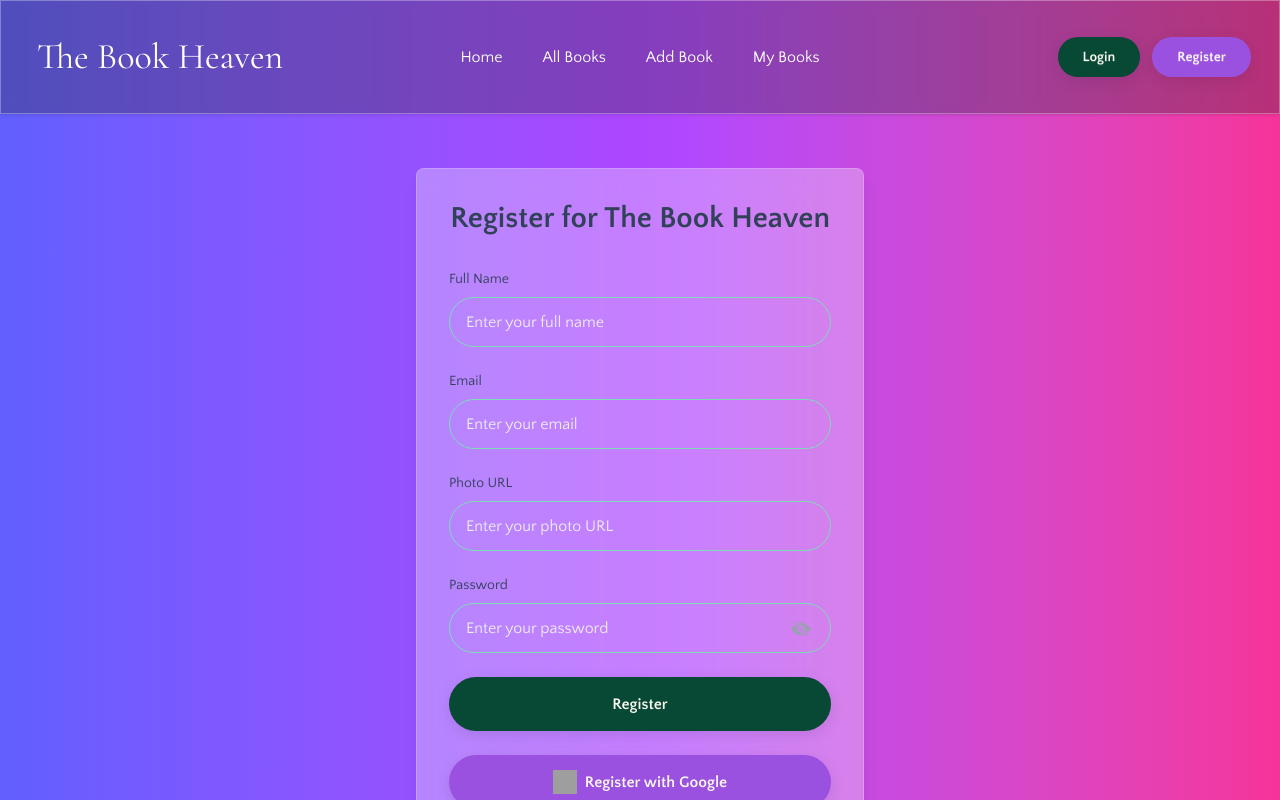
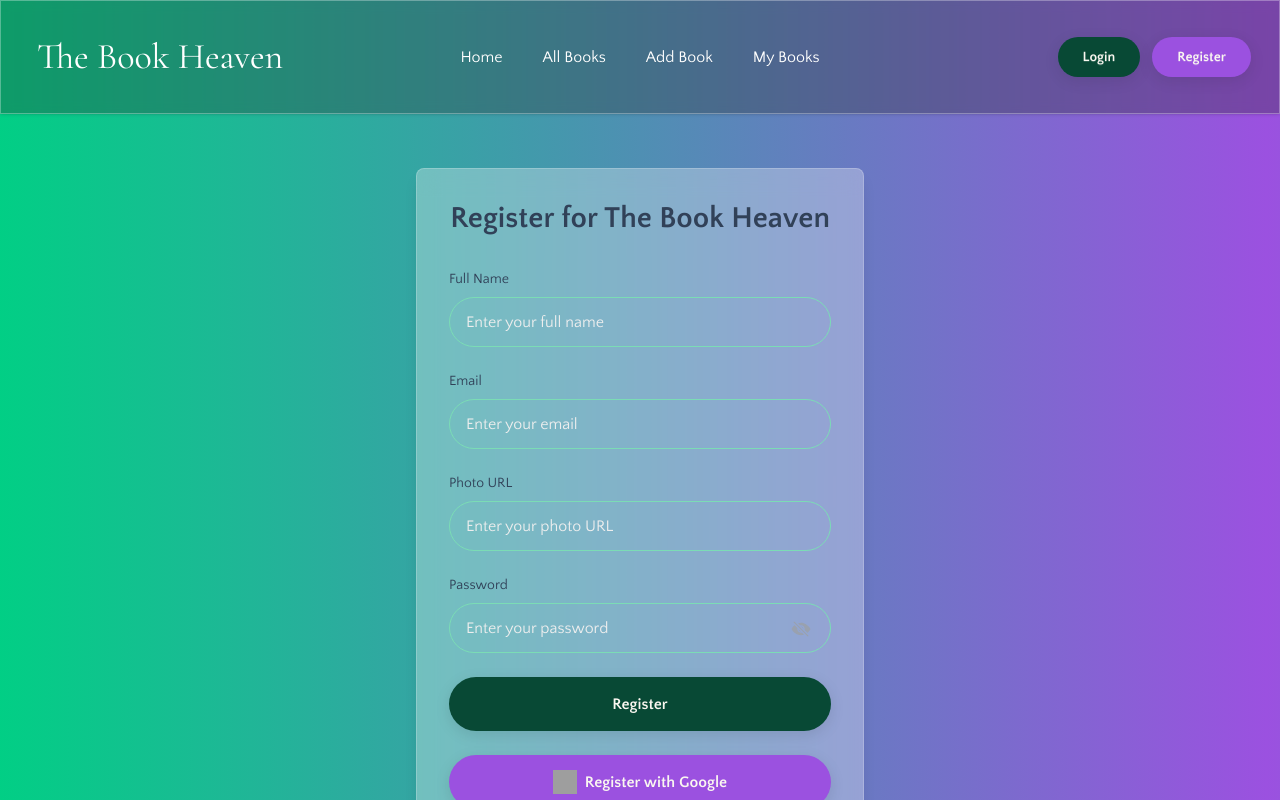
Before and after one commit to abd-005/Book-Library-Client, a React (Vite) app: page /auth/register in a window 1280 px wide. Shown: the top 800 px of the page. Built offline with nearby package versions, Linux system fonts and the light colour scheme; no server answers; grey boxes are pictures that could not be loaded; a web font is replaced by a local one.

Commit message:
Issues Resolved

```diff
--- a/package.json
+++ b/package.json
@@ -12,6 +12,7 @@
   "dependencies": {
     "@tailwindcss/vite": "^4.1.17",
     "axios": "^1.13.2",
+    "date-fns": "^4.1.0",
     "firebase": "^12.5.0",
     "lucide-react": "^0.553.0",
     "react": "^19.2.0",
@@ -22,6 +23,7 @@
     "react-router": "^7.9.5",
     "react-spinners": "^0.17.0",
     "react-toastify": "^11.0.5",
+    "react-tooltip": "^5.30.0",
     "sweetalert2": "^11.26.3",
     "tailwindcss": "^4.1.17"
   },
--- a/src/Pages/Auth/Registration.jsx
+++ b/src/Pages/Auth/Registration.jsx
@@ -121,7 +121,7 @@ const Registration = () => {
   };
 
   return (
-    <div className="dark:gradient-animated bg-gradient-to-r from-indigo-500 via-purple-500 to-pink-500  min-h-screen pt-42 pb-12">
+    <div className="gradient-animated  min-h-screen pt-42 pb-12">
       <MyContainer>
         <div className="max-w-md mx-auto bg-white/30 backdrop-blur-md rounded-lg shadow-lg p-8 border border-white/20">
           <h2 className="text-3xl font-bold text-center text-slate-700 mb-8">
--- a/src/Pages/BookDetails/BookDetails.jsx
+++ b/src/Pages/BookDetails/BookDetails.jsx
@@ -91,7 +91,7 @@ const BookDetails = () => {
           </div>
 
           <div className="flex flex-col justify-center space-y-5 w-full lg:w-1/2">
-            <h1 className="text-3xl md:text-4xl lg:text-5xl font-bold text-gray-800">
+            <h1 className="font-secondary text-4xl font-semibold text-base-100">
               {book?.title}
             </h1>
 
@@ -114,7 +114,7 @@ const BookDetails = () => {
         <hr className="text-cyan-800" />
         <div className="pt-6 pb-6">
           <div className="text-center flex items-center justify-center">
-            <h2 className="font-secondary text-4xl font-semibold">Comments</h2>
+            <h2 className="font-secondary text-4xl font-semibold text-base-100">Comments</h2>
           </div>
           <MyContainer>
             <div className="overflow-x-auto w-10/11 rounded-lg mx-auto">
--- a/src/Pages/Home/Home.jsx
+++ b/src/Pages/Home/Home.jsx
@@ -6,7 +6,7 @@ import About from "../../components/About/About";
 
 const Home = () => {
   return (
-    <div className="bg-gradient-to-r from-indigo-500 via-purple-500 to-pink-500 dark:gradient-animated">
+    <div className="gradient-animated">
       <div>
         <section className="">
           <Banner />
--- a/src/Pages/UpdateBook/UpdateBook.jsx
+++ b/src/Pages/UpdateBook/UpdateBook.jsx
@@ -43,7 +43,7 @@ const UpdateBook = () => {
     <div className="pt-42 pb-12">
       <div className="card bg-base-100/50 w-full max-w-md mx-auto shadow-2xl rounded-2xl ">
         <div className="card-body p-6 relative">
-          <h2 className="text-2xl font-bold text-center mb-6">Update Book</h2>
+          <h2 className="font-secondary text-4xl font-semibold text-base-100 text-center mb-6">Update Book</h2>
           <form onSubmit={handleSubmit} className="space-y-4">
             {/* Name Field */}
             <div>
--- a/src/components/Navbar.jsx
+++ b/src/components/Navbar.jsx
@@ -2,6 +2,7 @@ import { Link, NavLink } from "react-router";
 import { useEffect, useState } from "react";
 import MyContainer from "./MyContainer";
 import useAuth from "../hooks/useAuth";
+import { Tooltip } from "react-tooltip";
 
 
 const NavBar = () => {
@@ -80,6 +81,7 @@ const NavBar = () => {
             >
               <div className="text-2xl pl-2 md:text-4xl text-base-100">
                 <h2 className="font-primary">The Book Heaven</h2>
+
               </div>
             </Link>
           </div>
--- /dev/null
+++ b/src/components/ToolTip/ToolTip.jsx
@@ -0,0 +1,11 @@
+import React from 'react';
+
+const ToolTip = () => {
+    return (
+        <div>
+
+        </div>
+    );
+};
+
+export default ToolTip;
--- a/src/layout/MainLayout.jsx
+++ b/src/layout/MainLayout.jsx
@@ -6,7 +6,7 @@ import { Toaster } from "react-hot-toast";
 
 const MainLayout = () => {
   return (
-    <div className="bg-gradient-to-r from-indigo-500 via-purple-500 to-pink-500 ">
+    <div className="gradient-animated">
       <Navbar />
       <div className="min-h-screen">
         <Outlet />
```
Also changed, not shown: 2 other files (tests, documents, lock files or other folders).
